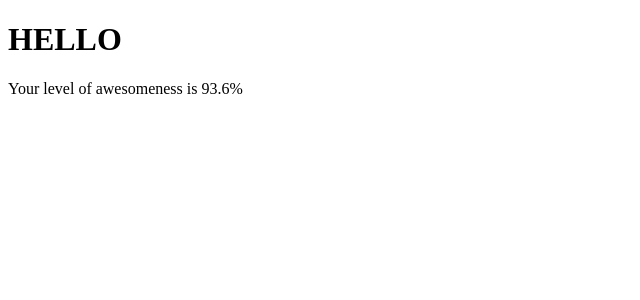
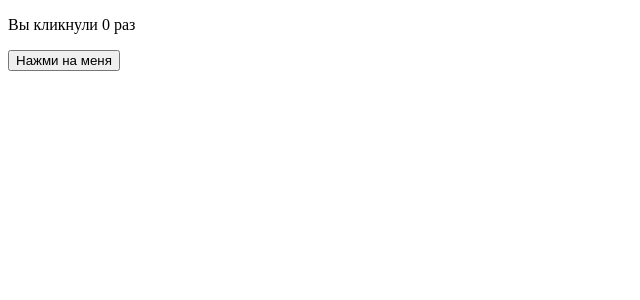
Before and after one commit to DmitryAvanesov/avanesov-dmitry-otus, a React app in the folder react/: page / in a window 1280 px wide. Shown: the top 300 px of the page, without its empty margins (0-640 px from the left). Built offline with nearby package versions, Linux system fonts and the light colour scheme; the HTML template or start-up script is replaced by a standard one.

Commit message:
Pretest w/ eslint

```diff
--- a/react/package.json
+++ b/react/package.json
@@ -4,6 +4,7 @@
   "description": "",
   "private": true,
   "scripts": {
+    "pretest": "npx eslint ./src/components/**",
     "test": "echo \"Error: no test specified\" && exit 1",
     "build": "webpack",
     "start": "webpack-dev-server"
@@ -23,8 +24,13 @@
     "@babel/preset-env": "^7.9.5",
     "@babel/preset-react": "^7.9.4",
     "@babel/preset-typescript": "^7.9.0",
+    "@typescript-eslint/eslint-plugin": "^2.27.0",
+    "@typescript-eslint/parser": "^2.27.0",
     "babel-loader": "^8.1.0",
     "css-loader": "^3.5.2",
+    "eslint": "^6.8.0",
+    "eslint-plugin-react": "^7.19.0",
+    "eslint-plugin-react-hooks": "^3.0.0",
     "source-map-loader": "^0.2.4",
     "style-loader": "^1.1.3",
     "ts-loader": "^6.2.2",
--- a/react/src/components/greeting.tsx
+++ /dev/null
@@ -1,22 +0,0 @@
-import React from 'react';
-
-interface IProps {
-  awesomeness: number;
-}
-
-interface IState { }
-
-export class Greeting extends React.Component<IProps, IState> {
-  constructor(props: IProps) {
-    super(props);
-  }
-
-  render() {
-    return (
-      <div>
-        <h1>HELLO</h1>
-        <div>Your level of awesomeness is {this.props.awesomeness}%</div>
-      </div>
-    );
-  }
-}
--- /dev/null
+++ b/react/src/components/search.tsx
@@ -0,0 +1,15 @@
+import React, { useState } from 'react';
+
+export function Search(): JSX.Element {
+  // Объявление переменной состояния, которую мы назовём "count"
+  const [count, setCount]: [number, React.Dispatch<React.SetStateAction<number>>] = useState(0);
+
+  return (
+    <div>
+      <p>Вы кликнули {count} раз</p>
+      <button onClick={() => setCount(count + 1)}>
+        Нажми на меня
+      </button>
+    </div>
+  );
+}
--- a/react/src/index.tsx
+++ b/react/src/index.tsx
@@ -1,10 +1,8 @@
 import React from 'react';
 import ReactDOM from "react-dom";
-import { Greeting } from "./components/greeting";
+import { Search } from "./components/search";
 
 ReactDOM.render(
-  <Greeting
-    awesomeness={parseFloat((Math.random() * 100).toFixed(1))}
-  />,
+  <Search />,
   document.querySelector("#root")
 );
```
Also changed, not shown: react/.eslintrc.json (added).
